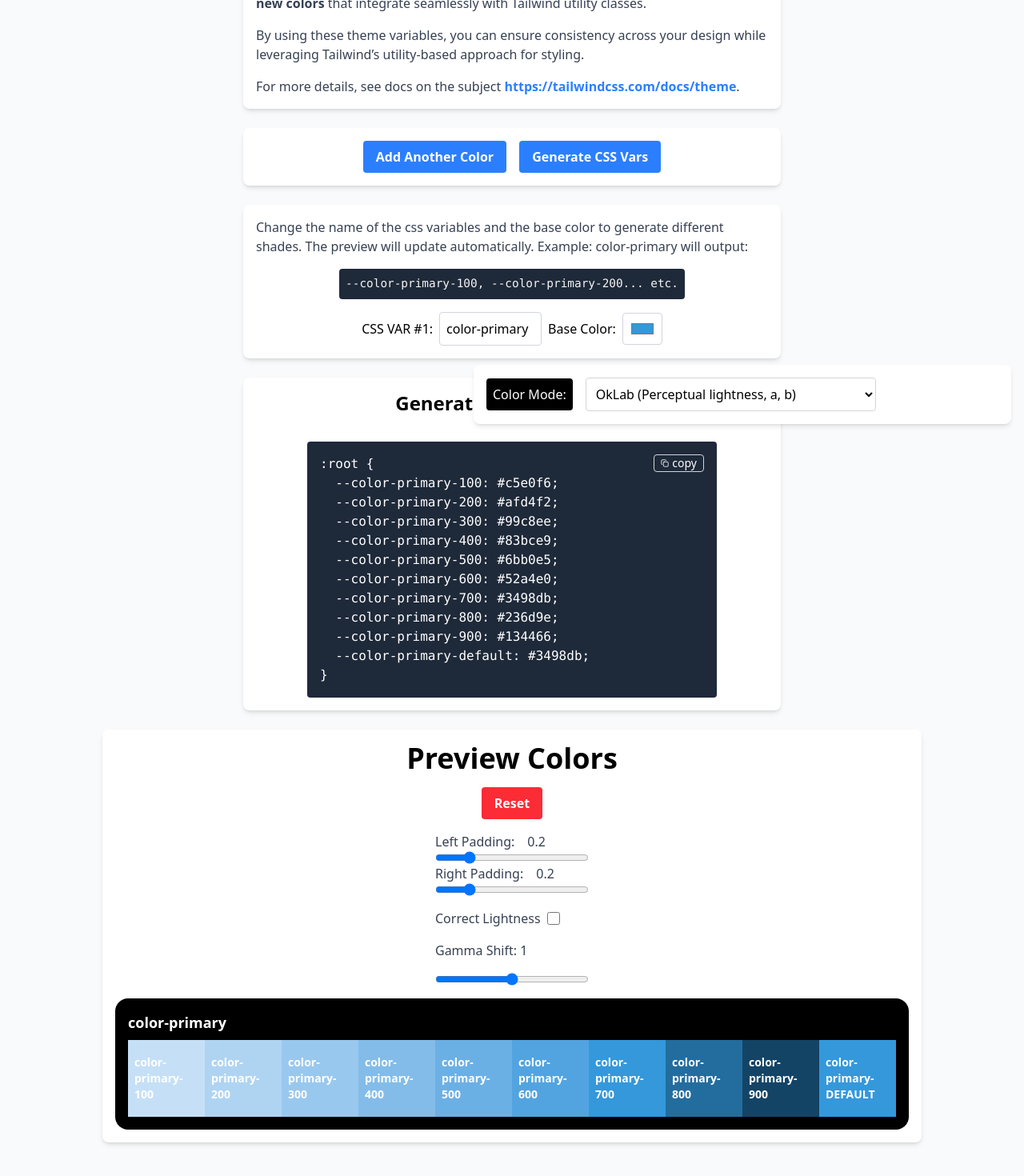
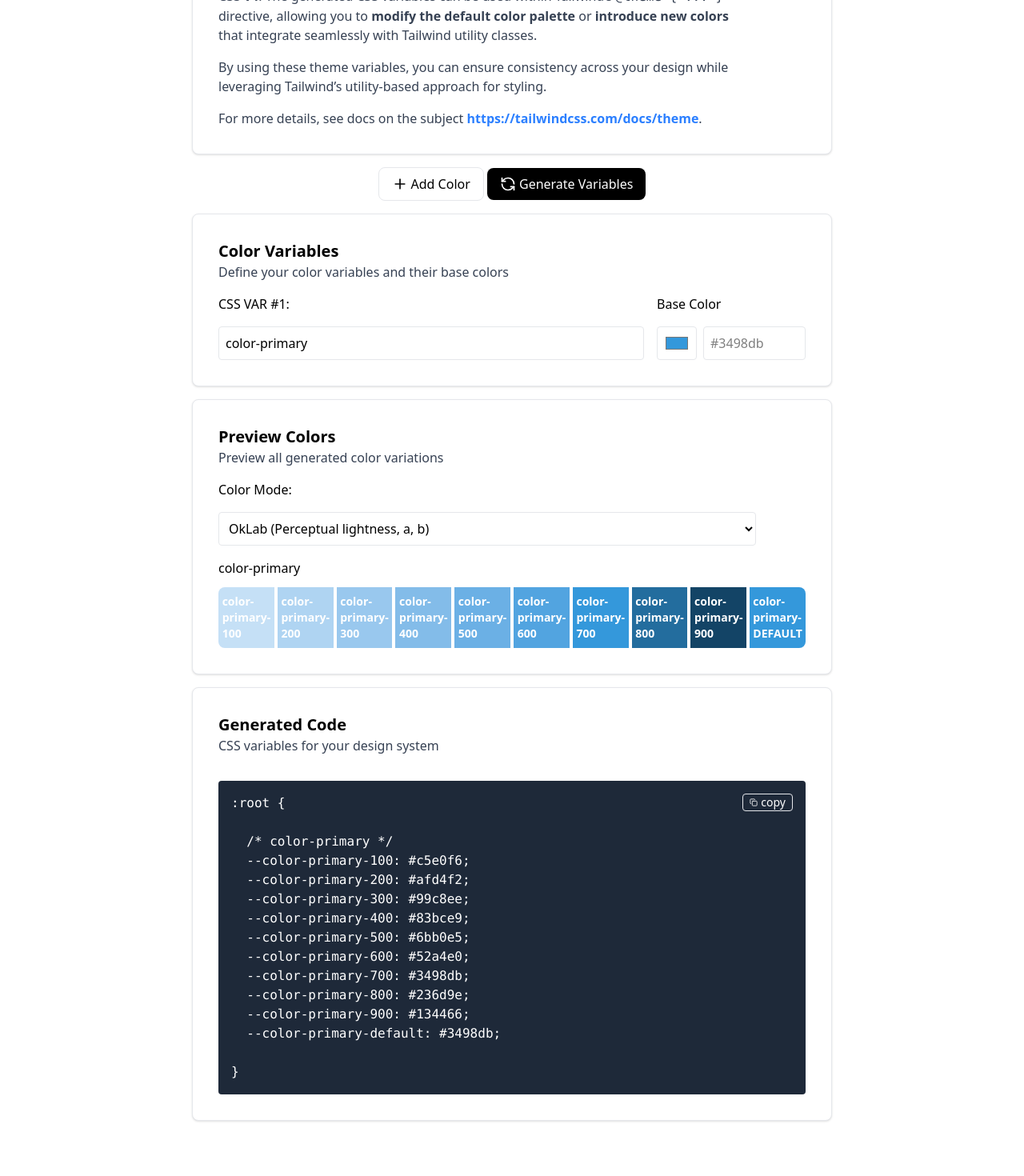
Before and after one commit to Maxiviper117/generate-colors-tailwindv4, a SvelteKit app: page / in a window 1280 px wide. Shown: the part 250-1720 px from the top of the page at 80% size. Built offline with nearby package versions, Linux system fonts and the light colour scheme.

Commit message:
UI Overhaul

```diff
--- a/src/routes/+page.svelte
+++ b/src/routes/+page.svelte
@@ -1,6 +1,7 @@
 <script lang="ts">
 	import chroma from 'chroma-js';
-	import { Copy } from 'lucide-svelte';
+	import { Copy, Plus, RefreshCcw, Trash2 } from 'lucide-svelte';
+	import { slide } from 'svelte/transition';
 
 	// Array of color set objects; each one has an id, variable name, and a base color.
 	let colorSets = $state([{ id: 0, varName: 'color-primary', baseColor: '#3498db' }]);
@@ -103,6 +104,9 @@
 			const baseColor = cs.baseColor.trim() || '#3498db';
 			const shades = generateShades(baseColor);
 
+			// Add a comment line for the color set with extra spacing
+			output += `\n  /* ${varName} */\n`;
+
 			// For every shade add the CSS variable declaration and prepare a dummy box preview.
 			for (const [shade, value] of Object.entries(shades)) {
 				const finalShade = shade === 'DEFAULT' ? 'default' : shade;
@@ -110,12 +114,11 @@
 				boxes.push({
 					varName,
 					shade,
-					// Changed: use the generated color directly.
 					cssColor: value
 				});
 			}
 		}
-		output += `}`;
+		output += `\n}`;
 
 		cssOutput = output;
 		dummyBoxes = boxes;
@@ -146,18 +149,25 @@
 	</style>
 </svelte:head>
 
-<main class="flex min-h-screen flex-col items-center gap-6 bg-gray-50 p-4 pb-36">
-	<div class="flex max-w-2xl flex-col items-center gap-4 rounded-lg bg-white p-4 shadow-md">
-		<h2 class="text-2xl font-bold">Dynamic Shades to CSS Variables</h2>
+<main class="flex min-h-screen flex-col items-center gap-6 bg-white p-4 pb-36">
+	<div class="container mx-auto flex max-w-[800px] flex-col gap-4">
+		<div class="flex items-center justify-between">
+			<div>
+				<h1>Dynamic Shades Generator</h1>
+				<p>Generate CSS color variables for your design system</p>
+			</div>
+		</div>
+		<div class="flex flex-col gap-4 rounded-lg border border-gray-200 bg-white p-8 shadow">
 			<div class="flex max-w-2xl flex-col gap-4">
 				<p>
-				The purpose of this tool is to generate CSS variables for different shades of a base color.
-				You can add multiple color sets and generate the corresponding CSS variables, which will be
-				displayed below along with a preview of the colors.
+					The purpose of this tool is to generate CSS variables for different shades of a base
+					color. You can add multiple color sets and generate the corresponding CSS variables, which
+					will be displayed below along with a preview of the colors.
 				</p>
 				<p>
 					The primary purpose of this tool is to assist in defining custom color palettes for
-				<strong>Tailwind CSS v4</strong>. The generated CSS variables can be used within Tailwind’s
+					<strong>Tailwind CSS v4</strong>. The generated CSS variables can be used within
+					Tailwind’s
 					<code>{'@theme { ... }'}</code> directive, allowing you to
 					<strong>modify the default color palette</strong> or
 					<strong>introduce new colors</strong> that integrate seamlessly with Tailwind utility classes.
@@ -175,13 +185,88 @@
 				</p>
 			</div>
 		</div>
-	<!-- Change color modes -->
+		<div class="flex items-center justify-center">
+			<div class="">
+				<button
+					class="inline-flex items-center gap-1 rounded-lg border border-gray-200 px-4 py-2 font-medium hover:bg-gray-100"
+					onclick={() => {
+						addColorSet();
+						generateAndDisplayShades();
+					}}
+				>
+					<Plus size={20} />
+					Add Color</button
+				>
+				<button
+					class="inline-flex items-center gap-1 rounded-lg bg-black px-4 py-2 font-medium text-white hover:bg-gray-800"
+					onclick={generateAndDisplayShades}
+				>
+					<RefreshCcw size={20} />
+					Generate Variables</button
+				>
+			</div>
+		</div>
+		<div class="flex flex-col gap-4 rounded-lg border border-gray-200 bg-white p-8 shadow">
+			<div>
+				<h2>Color Variables</h2>
+				<p>Define your color variables and their base colors</p>
+			</div>
+			{#each colorSets as cs, index (cs.id)}
+				<div class="flex gap-4" in:slide out:slid>
+					<div class="flex flex-1 flex-col gap-4">
+						<label for={'variableName-' + cs.id} class="font-medium text-nowrap"
+							>CSS VAR #{index + 1}:</label
+						>
+						<input
+							id={'variableName-' + cs.id}
+							bind:value={cs.varName}
+							class="w-full rounded border border-gray-200 p-2"
+							type="text"
+							placeholder="color-primary"
+						/>
+					</div>
+					<div class="flex flex-col gap-4">
+						<label for={'baseColor-' + cs.id} class="font-medium text-nowrap">Base Color</label>
+						<div class="flex items-center gap-2">
+							<input
+								class="h-full min-w-[50px] rounded border border-gray-200 p-2"
+								type="color"
+								id={'baseColor-' + cs.id}
+								bind:value={cs.baseColor}
+							/>
+							<input
+								id={'baseColorText-' + cs.id}
+								class="w-32 rounded border border-gray-200 p-2"
+								type="text"
+								placeholder="#3498db"
+							/>
+							<button
+								class="rounded px-3 py-1 py-2 font-bold text-white hover:bg-gray-200"
+								onclick={() => {
+									removeColorSet(cs.id);
+									generateAndDisplayShades();
+								}}
+								hidden={colorSets.length < 2}
+							>
+								<Trash2 color="black" size={20} />
+							</button>
+						</div>
+					</div>
+				</div>
+			{/each}
+		</div>
 		<div
-		class="fixed right-0 bottom-5 z-10 mt-4 mr-4 flex w-full max-w-2xl items-center gap-4 rounded-lg bg-white p-4 shadow-md"
+			class="flex flex-col gap-4 rounded-lg border border-gray-200 bg-white p-8 shadow"
+			in:slide
+			out:slide
 		>
-		<label class="tooltip rounded bg-black px-2 py-2 font-medium text-white" for="colorMode"
+			<div>
+				<h2>Preview Colors</h2>
+				<p>Preview all generated color variations</p>
+			</div>
+			<div class="flex w-full max-w-2xl flex-col gap-4 rounded-lg bg-white">
+				<label class="tooltip rounded font-medium text-black" for="colorMode"
 					>Color Mode:
-
 					<span class="tooltip-text">
 						With dropdown selected you can use arrow keys (up and down) to change mode
 					</span>
@@ -189,7 +274,7 @@
 				<select
 					id="colorMode"
 					bind:value={colorMode}
-			class="rounded border border-gray-300 p-2"
+					class="rounded border border-gray-200 p-2"
 					onchange={generateAndDisplayShades}
 				>
 					{#each Object.entries(colorModeTooltip) as [mode, tooltip]}
@@ -197,146 +282,14 @@
 					{/each}
 				</select>
 			</div>
-
-	<div class="flex w-full max-w-2xl justify-center gap-4 rounded-lg bg-white p-4 shadow-md">
-		<button
-			class="rounded bg-blue-500 px-4 py-2 font-bold text-white transition hover:scale-105 hover:bg-blue-700 active:scale-95"
-			onclick={() => {
-				addColorSet();
-				generateAndDisplayShades();
-			}}>Add Another Color</button
-		>
-		<button
-			class="rounded bg-blue-500 px-4 py-2 font-bold text-white transition hover:scale-105 hover:bg-blue-700 active:scale-95"
-			onclick={generateAndDisplayShades}>Generate CSS Vars</button
-		>
-		<!-- <button
-			class="rounded bg-blue-500 px-4 py-2 text-white hover:bg-blue-700"
-			onclick={copyToClipboard}>Copy Output</button
-		> -->
-	</div>
-
-	<!-- Loop through the color sets -->
-	<div class="flex max-w-2xl flex-col items-center gap-4 rounded-lg bg-white p-4 shadow-md">
-		<p class="w-full">
-			Change the name of the css variables and the base color to generate different shades. The
-			preview will update automatically. Example: color-primary will output:
-		</p>
-		<code class="code"> --color-primary-100, --color-primary-200... etc. </code>
-		{#each colorSets as cs, index (cs.id)}
-			<div class="flex flex-wrap items-center justify-start gap-2" id={'colorSet-' + cs.id}>
-				<label class="font-medium" for={'varName-' + cs.id}>
-					CSS VAR #{index + 1}:
-				</label>
-				<input
-					type="text"
-					id={'varName-' + cs.id}
-					bind:value={cs.varName}
-					placeholder="bg-primary"
-					class="w-32 rounded border border-gray-300 p-2"
-				/>
-
-				<label class="font-medium" for={'colorInput-' + cs.id}>Base Color:</label>
-				<input
-					type="color"
-					id={'colorInput-' + cs.id}
-					bind:value={cs.baseColor}
-					placeholder="#3498db"
-					class="min-h-10 rounded border border-gray-300 p-2"
-					onchange={() => generateAndDisplayShades()}
-				/>
-
-				<button
-					class="tooltip rounded bg-red-500 px-3 py-1 font-bold text-white hover:bg-red-700"
-					onclick={() => {
-						removeColorSet(cs.id);
-						generateAndDisplayShades();
-					}}
-					hidden={index === 0}
-				>
-					Remove
-					<span class="tooltip-text"> Remove this color set </span>
-				</button>
-			</div>
-		{/each}
-	</div>
-
-	<!-- Display the generated CSS variables -->
-	<div class="flex w-full max-w-2xl flex-col items-center gap-4 rounded-lg bg-white p-4 shadow-md">
-		<h2 class="text-2xl font-bold">Generated CSS Variables</h2>
-		<div class="relative mt-4 w-4/5 max-w-2xl">
-			<code
-				class="block w-full overflow-x-auto rounded bg-gray-800 p-4 whitespace-pre-wrap text-white"
-			>
-				{cssOutput}
-			</code>
-			<button
-				class="absolute top-0 right-0 mt-4 mr-4 inline-flex items-baseline gap-1 rounded border border-gray-300 px-2 text-sm text-white transition hover:scale-105 hover:border-gray-500 hover:bg-gray-700 hover:shadow-[0px_0px_10px_rgba(255,255,255,1)] active:scale-95"
-				onclick={copyToClipboard}
-			>
-				<Copy color="white" size={10} class="" />
-				copy
-			</button>
-		</div>
-	</div>
-
-	<div class="flex flex-col items-center gap-4 rounded-lg bg-white p-4 shadow-md">
-		<div class="flex w-full flex-col justify-between items-center gap-4">
-			<h2 class="text-4xl font-bold">Preview Colors</h2>
-			<button onclick={reset} class="rounded bg-red-500 px-4 py-2 font-bold text-white transition hover:bg-red-700 active:scale-95">Reset</button>
-		</div>
-		<div class="flex min-w-48 flex-col justify-center gap-4">
-			<div class="flex flex-col">
-				<p class="tooltip relative flex items-center gap-2">
-					<span class="font-medium"
-						>Left Padding:<span class="w-[50px] px-4">{scalePadding[0]}</span></span
-					>
-					<span class="tooltip-text absolute">Adjust left padding</span>
-				</p>
-				<input type="range" min="0" max="1" step="0.01" bind:value={scalePadding[0]} />
-				<p class="tooltip relative flex items-center gap-2">
-					<span class="font-medium"
-						>Right Padding:<span class="w-[50px] px-4">{scalePadding[1]}</span></span
-					>
-					<span class="tooltip-text absolute">Adjust right padding</span>
-				</p>
-				<input type="range" min="0" max="1" step="0.01" bind:value={scalePadding[1]} />
-			</div>
-			<p class="flex items-center gap-2">
-				<span class="font-medium">Correct Lightness</span>
-				<input
-					bind:checked={scaleCorrectLightness}
-					type="checkbox"
-					class="h-4 w-4 rounded border-gray-300 text-blue-600"
-				/>
-			</p>
-			<p class="tooltip relative flex items-center gap-2">
-				<span class="font-medium">Gamma Shift:</span>
-				<span>{scaleGamma}</span>
-				<span class="tooltip-text"
-					>Gamma-correction can be used to "shift" a scale's center more the the beginning {'(gamma < 1)'}
-					or end {'(gamma > 1)'}, typically used to "even" the lightness gradient. Default is 1.</span
-				>
-			</p>
-			<input
-				type="range"
-				min="0"
-				max="2"
-				step="0.01"
-				bind:value={scaleGamma}
-				disabled={scaleCorrectLightness}
-			/>
-		</div>
-
-		<!-- Dummy boxes to preview the generated colors -->
-		<div id="dummyShades" class="flex w-full flex-col gap-4">
+			<div class="grid gap-6">
 				{#each colorSets as cs}
-				<div class="rounded-2xl bg-black p-4">
-					<h3 class="mb-2 font-bold text-white">{cs.varName}</h3>
-					<div class="flex flex-wrap">
+					<div class="flex flex-col gap-1 space-y-2">
+						<label class="font-medium" for={cs.varName}>{cs.varName}</label>
+						<div class="grid grid-cols-10 gap-1 overflow-hidden rounded-lg">
 							{#each dummyBoxes.filter((box) => box.varName === cs.varName) as box}
 								<div
-								class="flex h-24 w-24 items-center justify-center p-2 text-sm font-bold text-white"
+									class="flex items-center justify-center p-2 text-sm font-bold text-white"
 									style="background: {box.cssColor};"
 								>
 									{box.varName}-{box.shade}
@@ -347,9 +300,34 @@
 				{/each}
 			</div>
 		</div>
+		<div class="flex flex-col gap-4 rounded-lg border border-gray-200 bg-white p-8 shadow">
+			<div>
+				<h2>Generated Code</h2>
+				<p>CSS variables for your design system</p>
+			</div>
+			<div class="relative mt-4 w-full">
+				<code
+					class="block w-full overflow-x-auto rounded bg-gray-800 p-4 whitespace-pre-wrap text-white"
+				>
+					{cssOutput}
+				</code>
+				<button
+					class="absolute top-0 right-0 mt-4 mr-4 inline-flex items-baseline gap-1 rounded border border-gray-200 px-2 text-sm text-white transition hover:scale-105 hover:border-gray-500 hover:bg-gray-700 hover:shadow-[0px_0px_10px_rgba(255,255,255,1)] active:scale-95"
+					onclick={copyToClipboard}
+				>
+					<Copy color="white" size={10} class="" />
+					copy
+				</button>
+			</div>
+		</div>
+	</div>
 </main>
 
 <style>
+	/* section {
+		padding: 2rem;
+	} */
+
 	.code {
 		font-size: 0.9rem;
 		color: whitesmoke;
```
Lines whose indentation alone changed are shown as unchanged.
